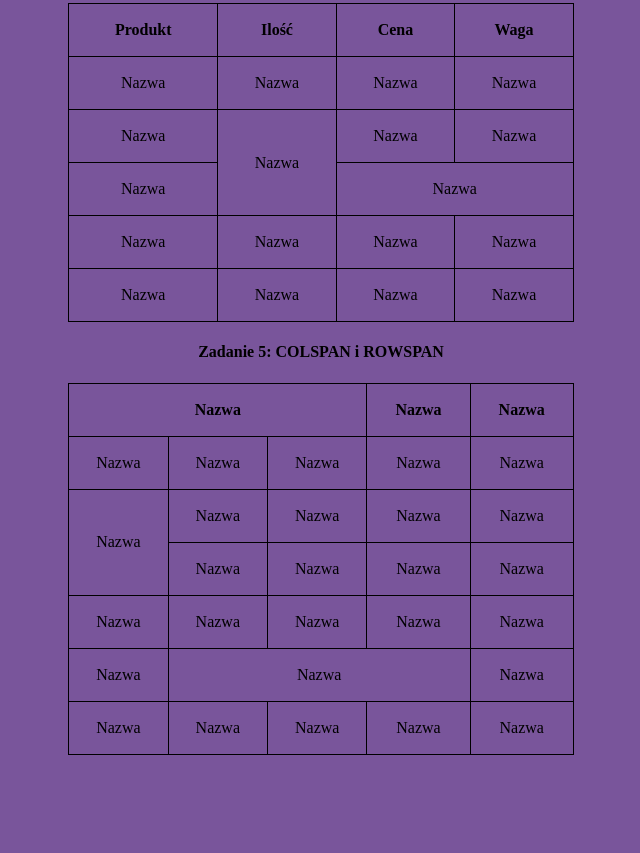
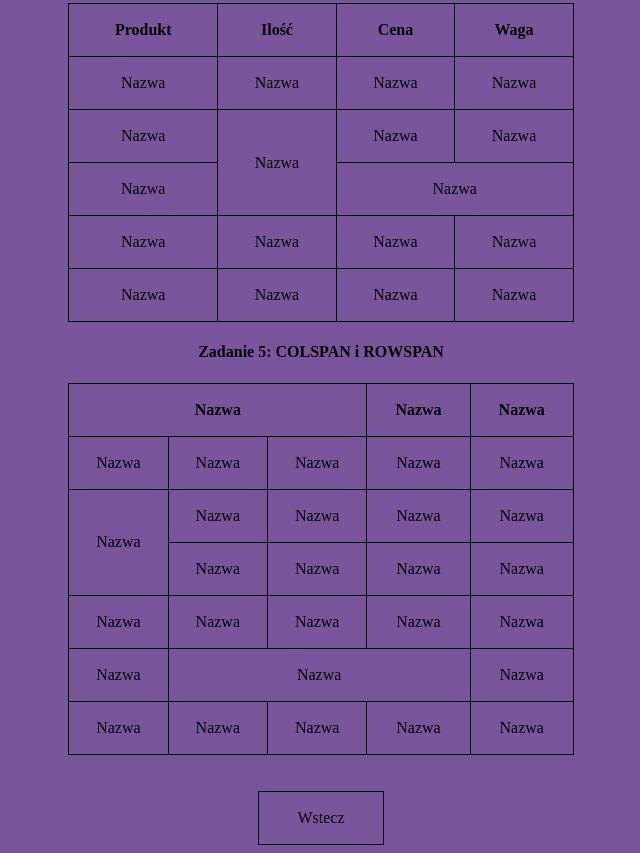
Before and after one commit to Nataka28/tabela-laczenie, a plain HTML site: page index.html in a window 1280 px wide. Shown: the part 772-1625 px from the top of the page, without its empty margins (319-959 px from the left). Before the commit the page ends 1535 px from the top, so only its background shows below. Drawn offline with Linux system fonts and the light colour scheme.

Commit message:
Add files via upload

```diff
--- a/index.html
+++ b/index.html
@@ -19,6 +19,20 @@
     th,td{
         height: 50px;
     }
+    a {
+    text-decoration: none;
+    color: black;
+ }
+ a:hover {
+    text-decoration: none;
+    color: white;
+ }
+ .druga
+{ border: 1px solid #795548;
+    width: 10%;
+    margin: auto;
+text-align: center;
+}
 </style>
 <body>
     <h4>Zadanie 1: ROWSPAN</h4>
@@ -172,5 +186,12 @@
         <td>Nazwa</td>
     </tr>
 </table>
+<br>
+<br>
+<table class="druga">
+    <tr>
+        <td><a href="https://nataka28.github.io/StronaGlowna/">Wstecz</a></td>
+    </tr>
+</table>
 </body>
 </html>
```
